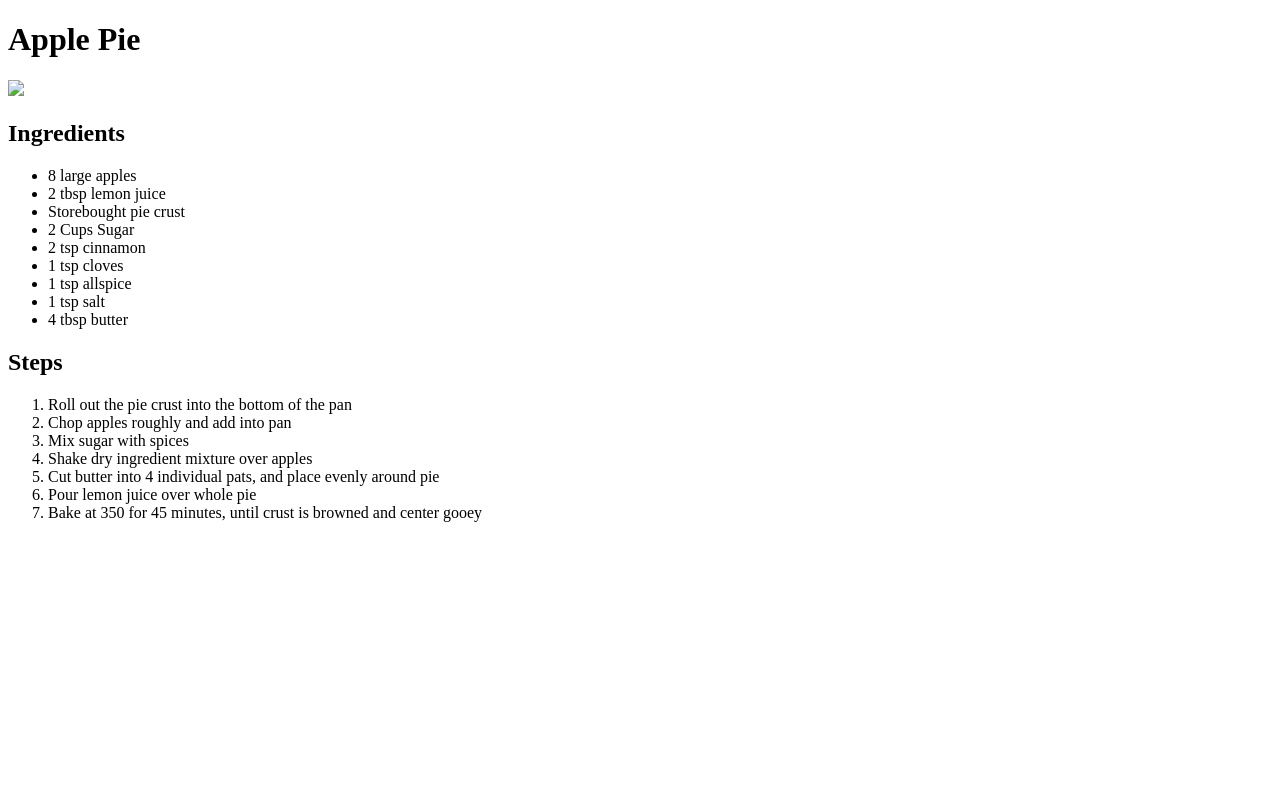
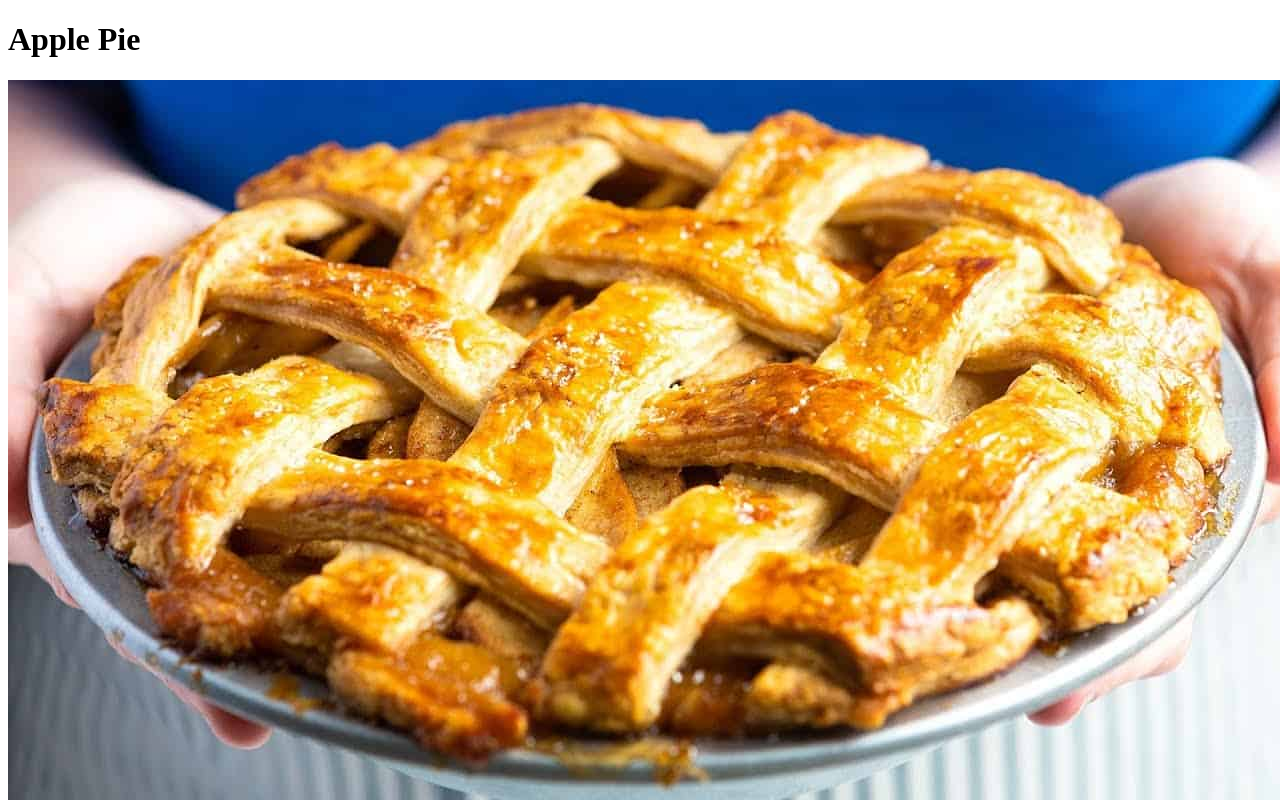
Before and after one commit to hurgling/odin-recipes, a plain HTML site: page recipes/applepie.html in a window 1280 px wide. Shown: the top 800 px of the page. Drawn offline with Linux system fonts and the light colour scheme.

Commit message:
Fixed those links again...

```diff
--- a/recipes/applepie.html
+++ b/recipes/applepie.html
@@ -7,7 +7,7 @@
 </head>
 <body>
     <h1>Apple Pie</h1>
-    <img src="../images/applepie.jpg">
+    <img src="../images/applepieimage.jpg">
     <h2>Ingredients</h2>
         <ul>
             <li>8 large apples</li>
```
Also changed, not shown: recipes/lasagna.html (+1 -1 lines).
